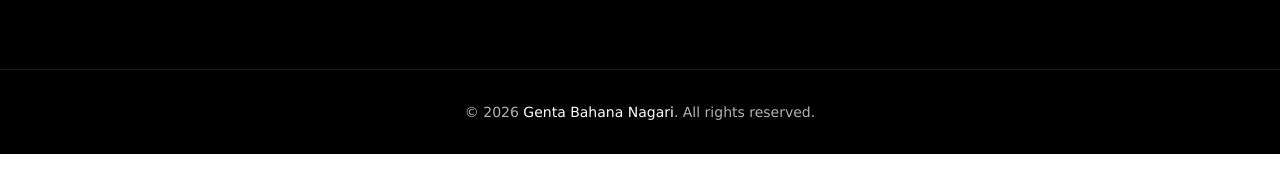
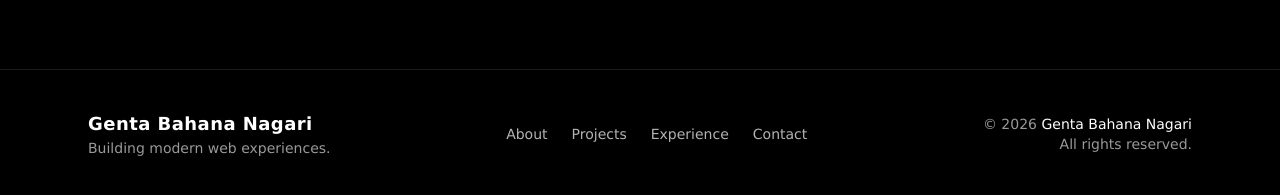
Before and after one commit to genta-bahana-nagari/portfolio-page, a Next.js app: page / in a window 1280 px wide. Shown: the part 843-1038 px from the top of the page. Before the commit the page ends 997 px from the top, so only its background shows below. Built offline with nearby package versions, Linux system fonts and the light colour scheme; no server answers.

Commit message:
feat: added extra components

```diff
--- a/src/components/layout/footer.tsx
+++ b/src/components/layout/footer.tsx
@@ -1,12 +1,31 @@
 export function Footer() {
   return (
-    <footer className="w-full border-t border-white/10 bg-black text-white pb-16 md:pb-0 md:mt-20">
-      <div className="max-w-6xl mx-auto px-6 my-8 flex flex-col items-center items-center">
-        <p className="text-sm text-white/70 text-center">
+    <footer className="w-full border-t border-white/10 bg-black text-white pb-16 md:pb-0 mt-20">
+      <div className="max-w-6xl mx-auto px-6 py-10 flex flex-col md:flex-row items-center justify-between gap-6">
+
+        <div className="text-center md:text-left">
+          <p className="text-lg font-semibold tracking-wide">
+            Genta Bahana Nagari
+          </p>
+          <p className="text-sm text-white/60">
+            Building modern web experiences.
+          </p>
+        </div>
+
+        <div className="flex items-center gap-6 text-sm text-white/70">
+          <a href="/about" className="hover:text-white transition">About</a>
+          <a href="/project" className="hover:text-white transition">Projects</a>
+          <a href="/experience" className="hover:text-white transition">Experience</a>
+          <a href="/contact" className="hover:text-white transition">Contact</a>
+        </div>
+
+        <div className="text-sm text-white/60 text-center md:text-right">
           © {new Date().getFullYear()}{" "}
-          <span className="text-white font-medium">Genta Bahana Nagari</span>.
+          <span className="text-white font-medium">Genta Bahana Nagari</span>
+          <br />
           All rights reserved.
-        </p>
+        </div>
+
       </div>
     </footer>
   );
```
